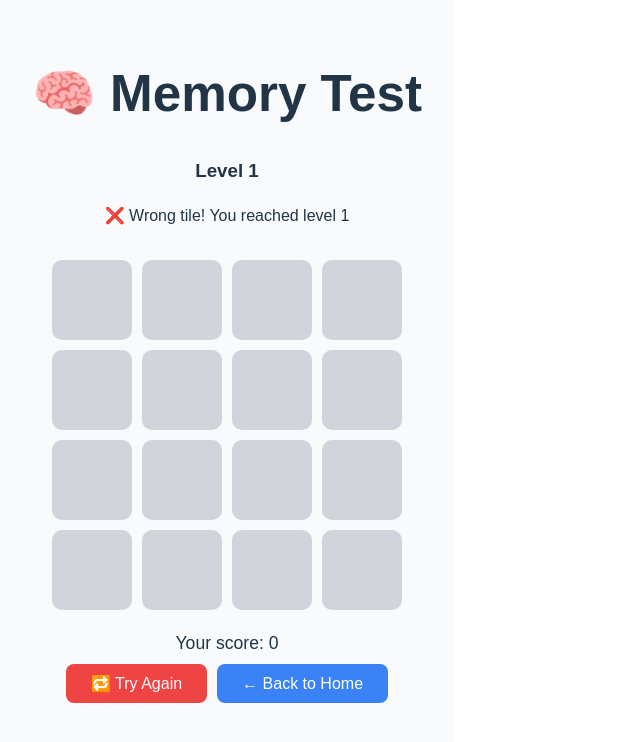
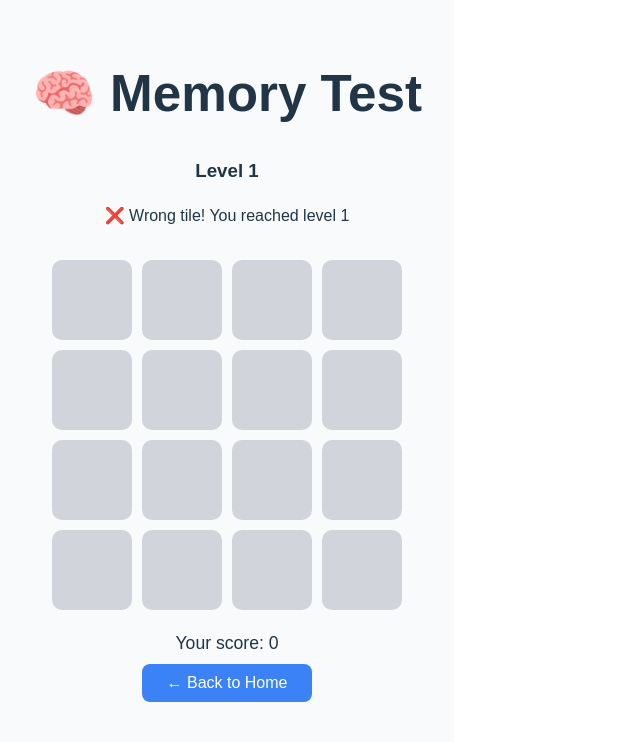
Before and after one commit to Nainika24/BrainStack, a React (Vite) app: page /memory-test in a window 1280 px wide. Both pictures are taken after a click on the element 272 px from the left and 299 px from the top of the page. Shown: the top 742 px of the page, without its empty margins (0-640 px from the left). Built offline with nearby package versions, Linux system fonts and the light colour scheme.

Commit message:
Save my MemoryTest progress

```diff
--- a/src/pages/MemoryTest.jsx
+++ b/src/pages/MemoryTest.jsx
@@ -2,7 +2,6 @@ import React, { useState, useEffect, useRef } from "react";
 import { useNavigate } from "react-router-dom";
 
 export default function MemoryTest() {
-  const [grid, setGrid] = useState([]);
   const [pattern, setPattern] = useState([]);
   const [userClicks, setUserClicks] = useState([]);
   const [level, setLevel] = useState(1);
@@ -16,7 +15,6 @@ export default function MemoryTest() {
   useEffect(() => {
     generatePattern();
     return () => {
-      // cleanup timers if level changes/unmount
       if (playTimerRef.current) clearTimeout(playTimerRef.current);
       if (nextEnableTimerRef.current) clearTimeout(nextEnableTimerRef.current);
     };
@@ -24,7 +22,6 @@ export default function MemoryTest() {
 
   const generatePattern = () => {
     const patternLength = level + 2;
-    // ensure unique tiles in the pattern so order doesn't matter
     const set = new Set();
     while (set.size < patternLength) {
       set.add(Math.floor(Math.random() * 16));
@@ -35,7 +32,6 @@ export default function MemoryTest() {
     setStatus("watch");
     setMessage("");
 
-    // After pattern shown, let user play
     if (playTimerRef.current) clearTimeout(playTimerRef.current);
     playTimerRef.current = setTimeout(() => {
       setStatus("play");
@@ -44,10 +40,9 @@ export default function MemoryTest() {
 
   const handleTileClick = async (index) => {
     if (status !== "play") return;
-    // ignore repeated clicks on the same tile
     if (userClicks.includes(index)) return;
 
-    // ❌ Wrong click: tile not part of the pattern
+    // ❌ Wrong click
     if (!pattern.includes(index)) {
       setStatus("lose");
       setMessage(`❌ Wrong tile! You reached level ${level}`);
@@ -72,30 +67,17 @@ export default function MemoryTest() {
       return;
     }
 
-    // correct click
+    // ✅ Correct click
     const newClicks = [...userClicks, index];
     setUserClicks(newClicks);
 
-    // ✅ Completed pattern correctly (order no longer matters)
     if (newClicks.length === pattern.length) {
       setStatus("win");
       setMessage("✅ Great memory! Click Next to continue...");
-      // enable Next button after a short delay so the user can see the result
       setNextEnabled(false);
       if (nextEnableTimerRef.current) clearTimeout(nextEnableTimerRef.current);
       nextEnableTimerRef.current = setTimeout(() => setNextEnabled(true), 800);
     }
-  };
-
-  const handleRestart = () => {
-    // reset clicks and message and regenerate pattern even if level is same
-    setUserClicks([]);
-    setMessage("");
-    setStatus("watch");
-    setNextEnabled(false);
-    if (playTimerRef.current) clearTimeout(playTimerRef.current);
-    if (nextEnableTimerRef.current) clearTimeout(nextEnableTimerRef.current);
-    generatePattern();
   };
 
   return (
@@ -149,27 +131,14 @@ export default function MemoryTest() {
         ))}
       </div>
 
-      {/* Restart Button */}
+      {/* Lose Screen */}
       {status === "lose" && (
         <div style={{ marginTop: "20px" }}>
-          <p style={{ fontSize: "1.1rem", margin: "8px 0" }}>Your score: {Math.max(0, level - 1)}</p>
-          <div style={{ display: "flex", justifyContent: "center", gap: "10px" }}>
+          <p style={{ fontSize: "1.1rem", margin: "8px 0" }}>
+            Your score: {Math.max(0, level - 1)}
+          </p>
           <button
-              onClick={handleRestart}
-              style={{
-                padding: "10px 25px",
-                background: "#ef4444",
-                color: "white",
-                border: "none",
-                borderRadius: "8px",
-                cursor: "pointer",
-                fontSize: "1rem",
-              }}
-            >
-              🔁 Try Again
-            </button>
-            <button
-              onClick={() => navigate('/home')}
+            onClick={() => navigate("/home")}
             style={{
               padding: "10px 25px",
               background: "#3b82f6",
@@ -183,14 +152,15 @@ export default function MemoryTest() {
             ← Back to Home
           </button>
         </div>
-        </div>
       )}
+
+      {/* Win Screen */}
       {status === "win" && (
         <button
           onClick={() => {
             if (!nextEnabled) return;
-            // clear any pending timer
-            if (nextEnableTimerRef.current) clearTimeout(nextEnableTimerRef.current);
+            if (nextEnableTimerRef.current)
+              clearTimeout(nextEnableTimerRef.current);
             setLevel((l) => l + 1);
             setStatus("watch");
             setMessage("");
```
Lines whose indentation alone changed are shown as unchanged.
